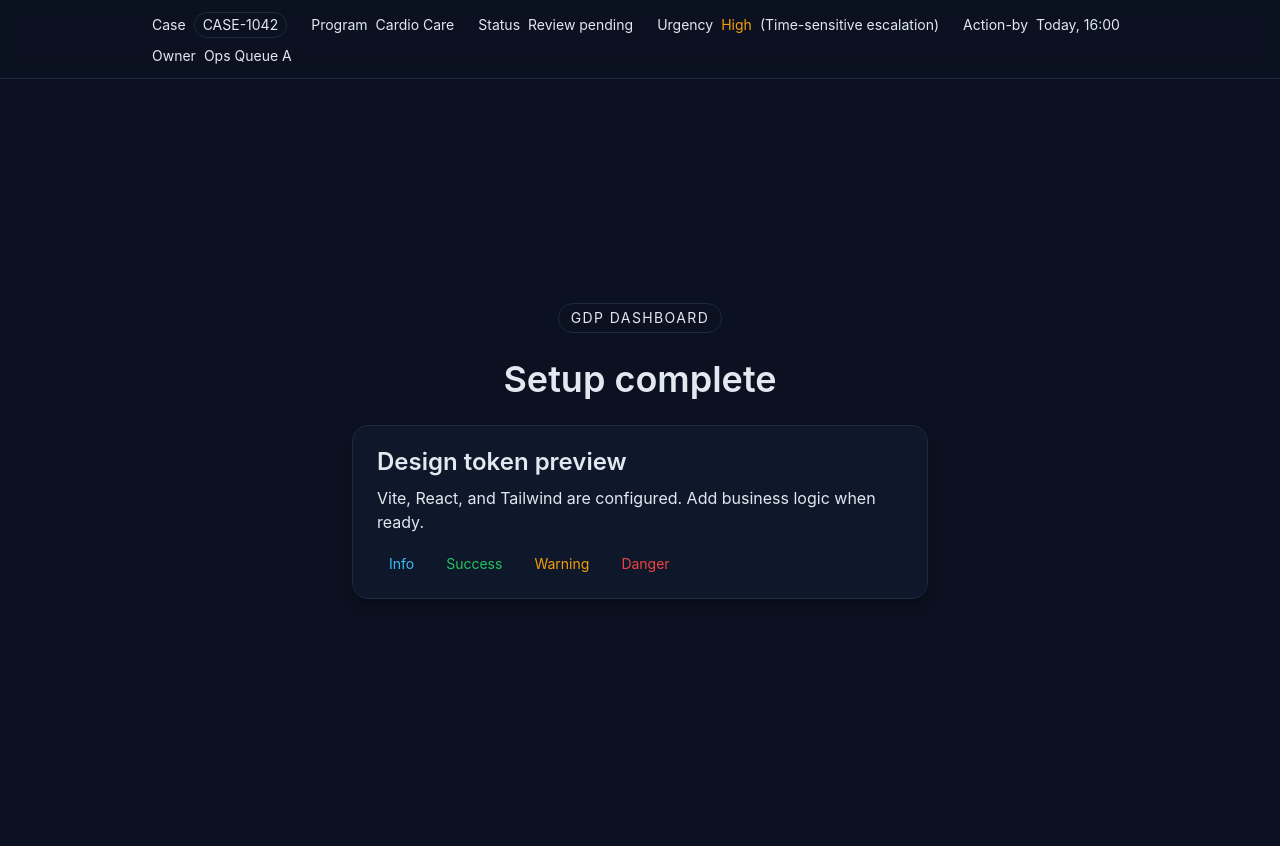
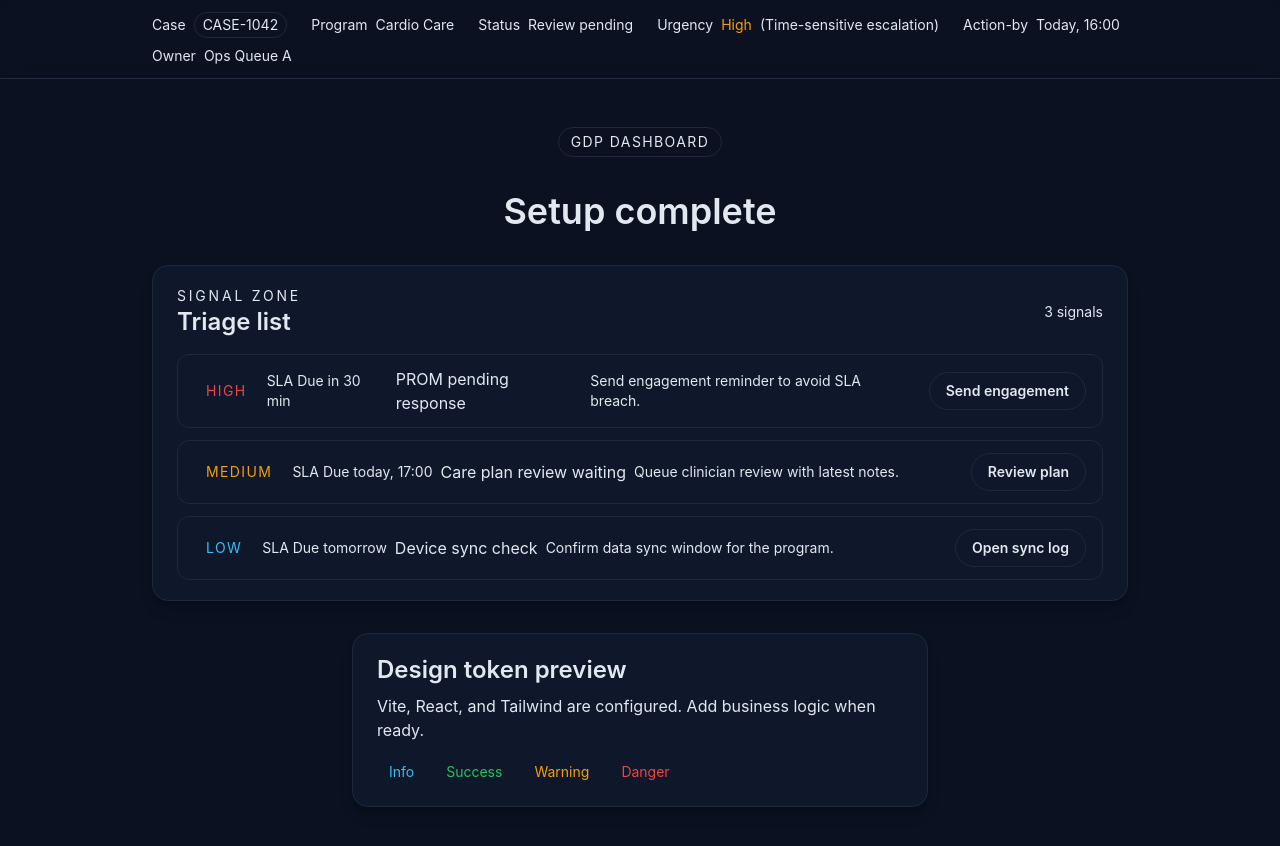
Before and after one commit to mdghamdy/gdp-dashboard, a React (Vite) app in the folder apps/web/: page / in a window 1280 px wide. Shown: the top 846 px of the page. Before the commit the page ends 823 px from the top, so only its background shows below. Built offline with nearby package versions, Linux system fonts and the light colour scheme.

Commit message:
Add SignalZone triage list

```diff
--- a/apps/web/src/App.tsx
+++ b/apps/web/src/App.tsx
@@ -1,4 +1,35 @@
 import ContextBar from "./components/ContextBar";
+import SignalZone, { type Signal } from "./components/SignalZone";
+
+const signals: Signal[] = [
+  {
+    id: "signal-1",
+    severity: "high",
+    due: "Due in 30 min",
+    what: "PROM pending response",
+    recommendation: "Send engagement reminder to avoid SLA breach.",
+    ctaLabel: "Send engagement",
+    ctaHref: "/engagements/send"
+  },
+  {
+    id: "signal-2",
+    severity: "medium",
+    due: "Due today, 17:00",
+    what: "Care plan review waiting",
+    recommendation: "Queue clinician review with latest notes.",
+    ctaLabel: "Review plan",
+    ctaHref: "/plans/review"
+  },
+  {
+    id: "signal-3",
+    severity: "low",
+    due: "Due tomorrow",
+    what: "Device sync check",
+    recommendation: "Confirm data sync window for the program.",
+    ctaLabel: "Open sync log",
+    ctaHref: "/devices/sync"
+  }
+];
 
 const App = () => {
   return (
@@ -12,11 +43,12 @@ const App = () => {
         actionBy="Today, 16:00"
         owner="Ops Queue A"
       />
-      <div className="mx-auto flex min-h-[calc(100vh-56px)] max-w-4xl flex-col items-center justify-center gap-6 px-6 text-center">
+      <div className="mx-auto flex min-h-[calc(100vh-56px)] max-w-5xl flex-col items-center gap-8 px-6 py-12 text-center">
         <span className="rounded-full border border-border px-3 py-1 text-caption uppercase tracking-widest text-text/70">
           GDP Dashboard
         </span>
         <h1 className="text-h1">Setup complete</h1>
+        <SignalZone signals={signals} />
         <div className="w-full max-w-xl rounded-2xl border border-border bg-surface px-6 py-5 text-left shadow-lg shadow-black/20">
           <h2 className="text-h2">Design token preview</h2>
           <p className="mt-2 text-body text-text/70">
--- /dev/null
+++ b/apps/web/src/components/SignalZone.tsx
@@ -0,0 +1,74 @@
+type SignalSeverity = "high" | "medium" | "low";
+
+type Signal = {
+  id: string;
+  severity: SignalSeverity;
+  due: string;
+  what: string;
+  recommendation: string;
+  ctaLabel: string;
+  ctaHref: string;
+};
+
+type SignalZoneProps = {
+  signals: Signal[];
+};
+
+const severityOrder: Record<SignalSeverity, number> = {
+  high: 0,
+  medium: 1,
+  low: 2
+};
+
+const severityStyles: Record<SignalSeverity, string> = {
+  high: "bg-danger/20 text-danger",
+  medium: "bg-warning/20 text-warning",
+  low: "bg-info/20 text-info"
+};
+
+const SignalZone = ({ signals }: SignalZoneProps) => {
+  const sortedSignals = [...signals].sort(
+    (left, right) => severityOrder[left.severity] - severityOrder[right.severity]
+  );
+
+  return (
+    <section className="w-full max-w-5xl rounded-2xl border border-border bg-surface px-6 py-5 text-left shadow-lg shadow-black/20">
+      <header className="flex items-center justify-between">
+        <div>
+          <p className="text-caption uppercase tracking-[0.2em] text-text/60">Signal Zone</p>
+          <h2 className="text-h2">Triage list</h2>
+        </div>
+        <span className="text-caption text-text/60">{sortedSignals.length} signals</span>
+      </header>
+      <div className="mt-4 space-y-3">
+        {sortedSignals.map((signal) => (
+          <article
+            key={signal.id}
+            data-testid="signal-row"
+            className="flex flex-wrap items-center justify-between gap-4 rounded-xl border border-border bg-canvas/60 px-4 py-3"
+          >
+            <div className="flex flex-1 flex-col gap-2 sm:flex-row sm:items-center">
+              <span
+                className={`rounded-full px-3 py-1 text-caption uppercase tracking-widest ${severityStyles[signal.severity]}`}
+              >
+                {signal.severity}
+              </span>
+              <span className="text-caption text-text/60">SLA {signal.due}</span>
+              <span className="text-body text-text">{signal.what}</span>
+              <span className="text-caption text-text/70">{signal.recommendation}</span>
+            </div>
+            <a
+              href={signal.ctaHref}
+              className="inline-flex items-center rounded-full border border-border bg-surface px-4 py-2 text-caption font-semibold text-text transition hover:border-info hover:text-info"
+            >
+              {signal.ctaLabel}
+            </a>
+          </article>
+        ))}
+      </div>
+    </section>
+  );
+};
+
+export type { Signal, SignalSeverity };
+export default SignalZone;
```
Also changed, not shown: 1 other file (tests, documents, lock files or other folders).
